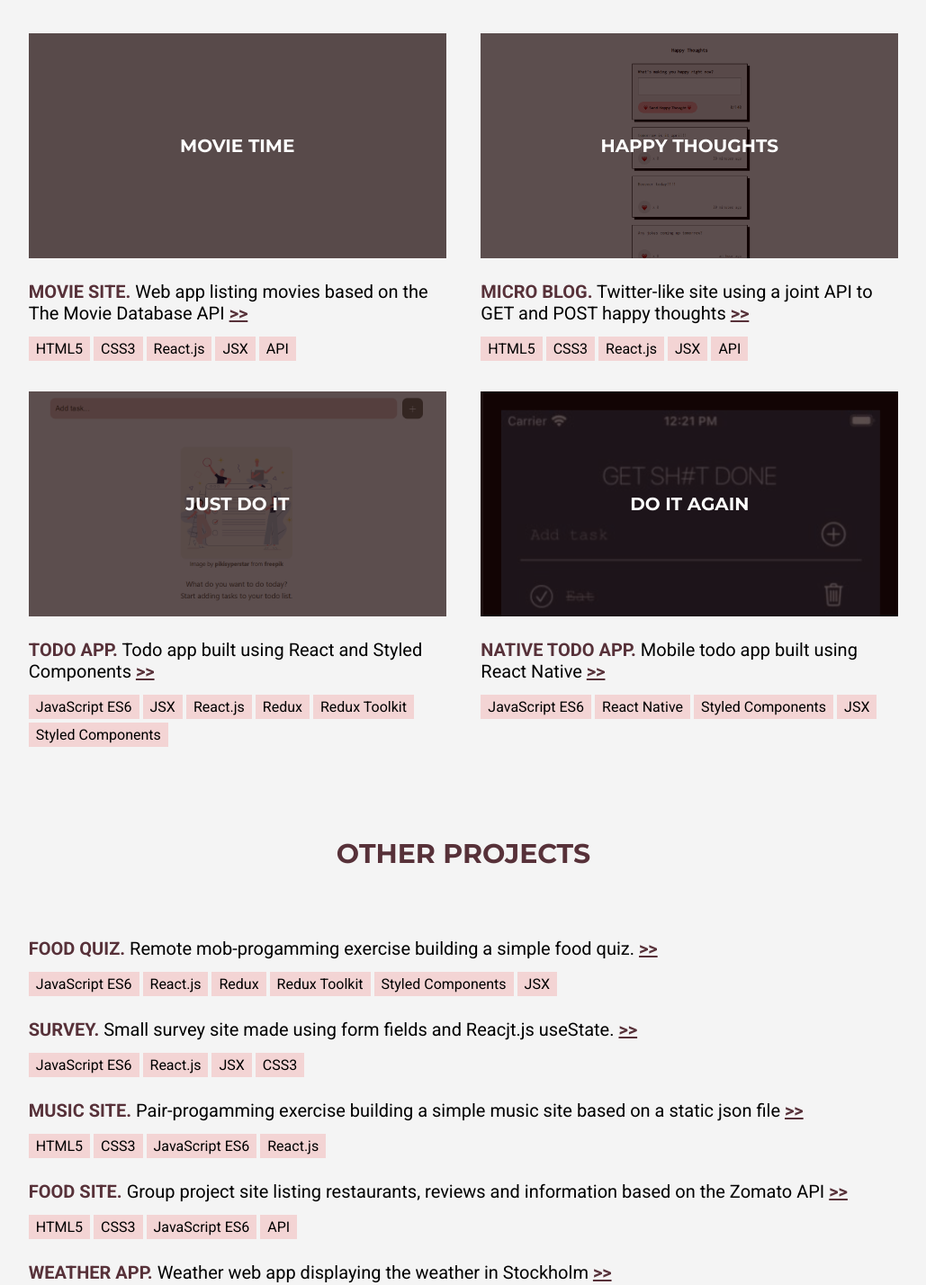
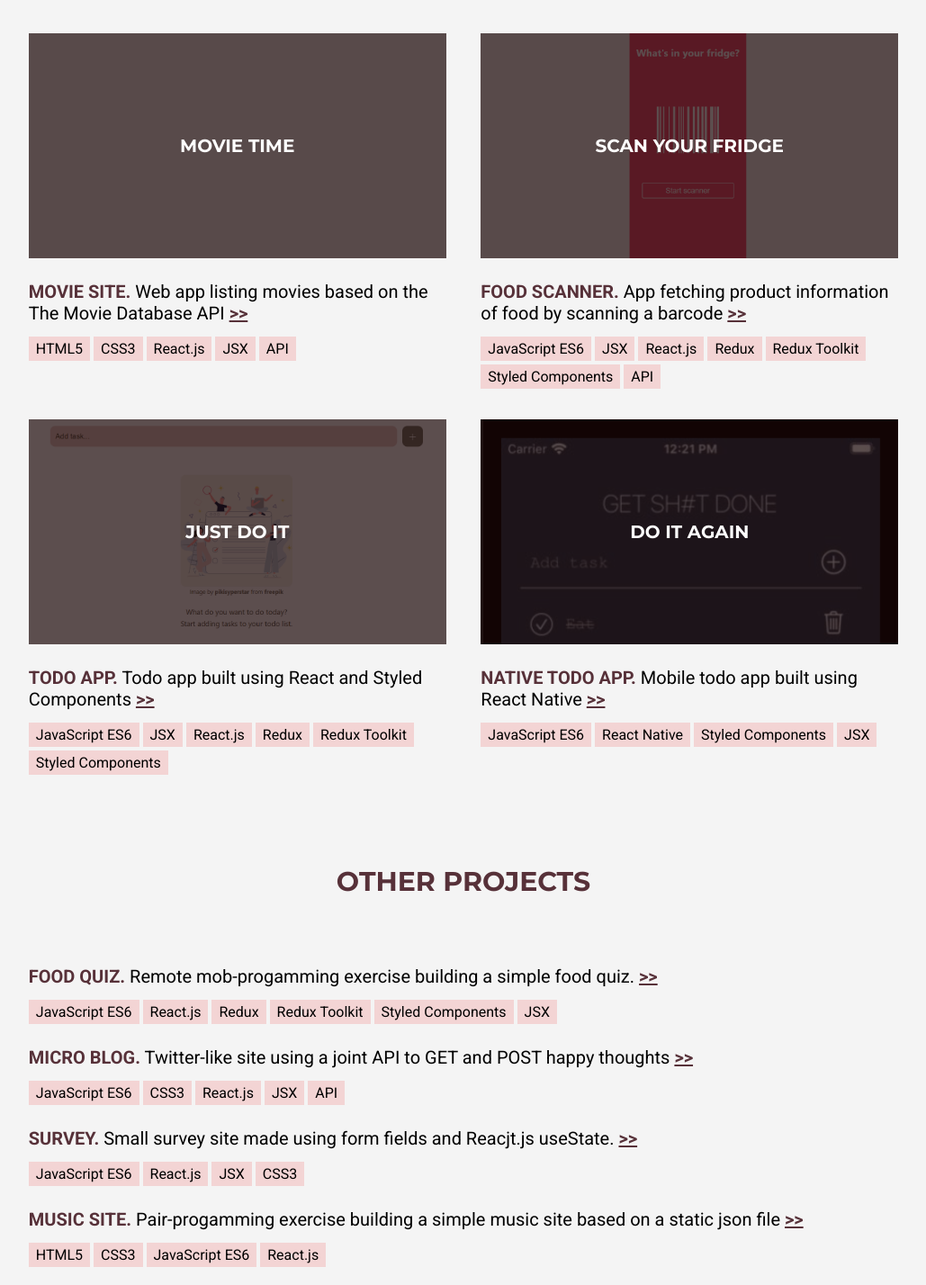
Before and after one commit to fridamaria/portfolio, a plain HTML site: page code/index.html in a window 1280 px wide. Shown: the part 1311-2739 px from the top of the page at 90% size, without its empty margins (125-1154 px from the left). Drawn offline with Linux system fonts and the light colour scheme.

Commit message:
updated projects

```diff
--- a/code/index.html
+++ b/code/index.html
@@ -84,22 +84,24 @@
           </section>
         </a>
 
-        <a class="project-card" href="https://github.com/fridamaria/project-happy-thoughts">
+        <a class="project-card" href="https://github.com/fridamaria/project-nutrition">
           <div class="project-2-image">
-            <p class="project-title">HAPPY THOUGHTS</p>
+            <p class="project-title">SCAN YOUR FRIDGE</p>
           </div>
 
           <section class="project-description" aria-label="Project description">
-            <span class="featured-project">MICRO BLOG.</span>
+            <span class="featured-project">FOOD SCANNER.</span>
             <span class="featured-sentence">
-              Twitter-like site using a joint API to GET and POST happy thoughts </span>
+              App fetching product information of food by scanning a barcode </span>
             <span class="link-arrows" aria-hidden="true">>></span>
           </section>
           <section class="code-tag-container" aria-label="Code tags">
-            <div class="code-tag">HTML5</div>
-            <div class="code-tag">CSS3</div>
+            <div class="code-tag">JavaScript ES6</div>
+            <div class="code-tag">JSX</div>
             <div class="code-tag">React.js</div>
-            <div class="code-tag">JSX</div>
+            <div class="code-tag">Redux</div>
+            <div class="code-tag">Redux Toolkit</div>
+            <div class="code-tag">Styled Components</div>
             <div class="code-tag">API</div>
           </section>
         </a>
@@ -161,6 +163,22 @@
             <div class="code-tag">Redux Toolkit</div>
             <div class="code-tag">Styled Components</div>
             <div class="code-tag">JSX</div>
+          </section>
+        </a>
+
+        <a class="project-card-small" href="https://github.com/fridamaria/project-happy-thoughts">
+          <section class="project-description" aria-label="Project description">
+            <span class="featured-project">MICRO BLOG.</span>
+            <span class="featured-sentence">
+              Twitter-like site using a joint API to GET and POST happy thoughts </span>
+            <span class="link-arrows" aria-hidden="true">>></span>
+          </section>
+          <section class="code-tag-container" aria-label="Code tags">
+            <div class="code-tag">JavaScript ES6</div>
+            <div class="code-tag">CSS3</div>
+            <div class="code-tag">React.js</div>
+            <div class="code-tag">JSX</div>
+            <div class="code-tag">API</div>
           </section>
         </a>
 
--- a/code/style.css
+++ b/code/style.css
@@ -208,7 +208,7 @@ main {
 }
 
 .project-2-image {
-  background-image: url(./assets/happy-project.png);
+  background-image: url(./assets/barcode-project.png);
 }
 
 .project-3-image {
```
Also changed, not shown: code/assets/barcode-project.png (added).
